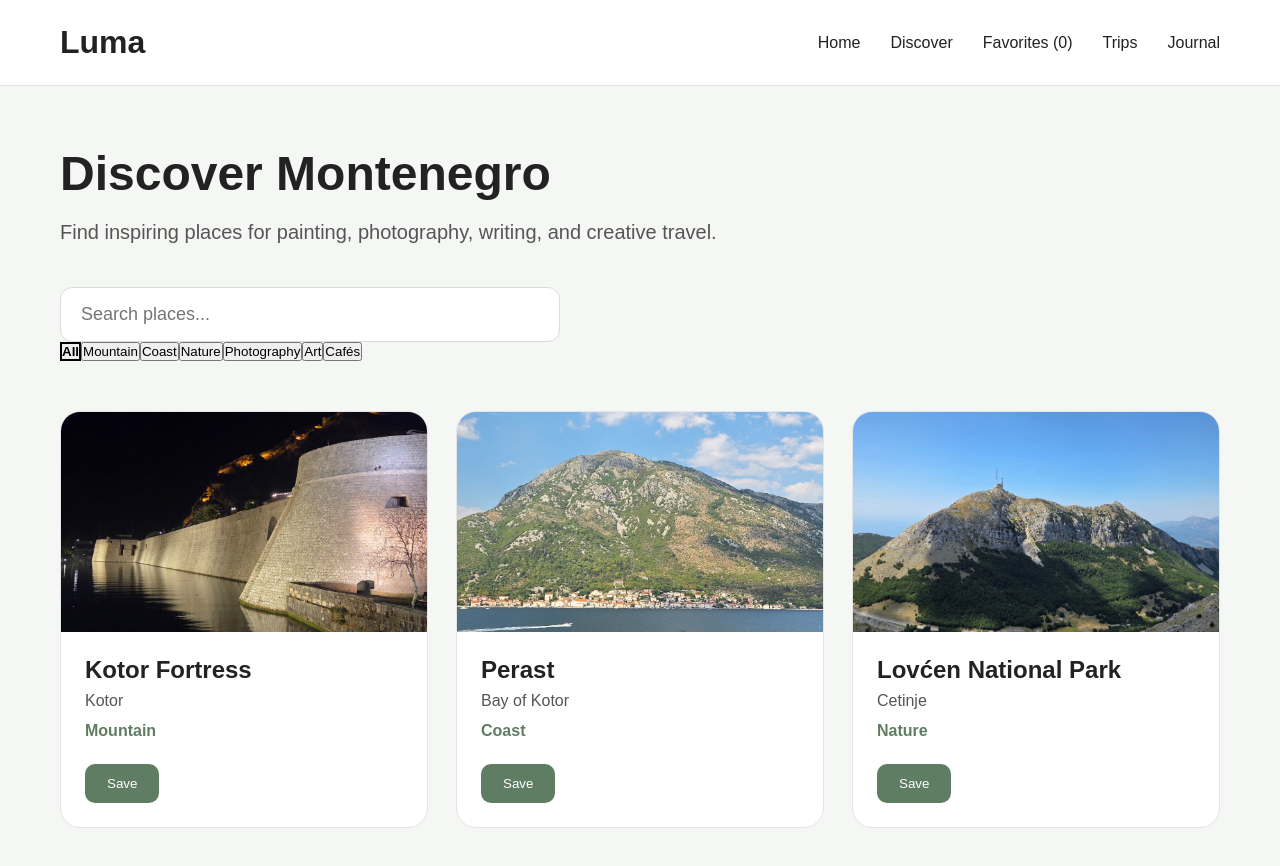
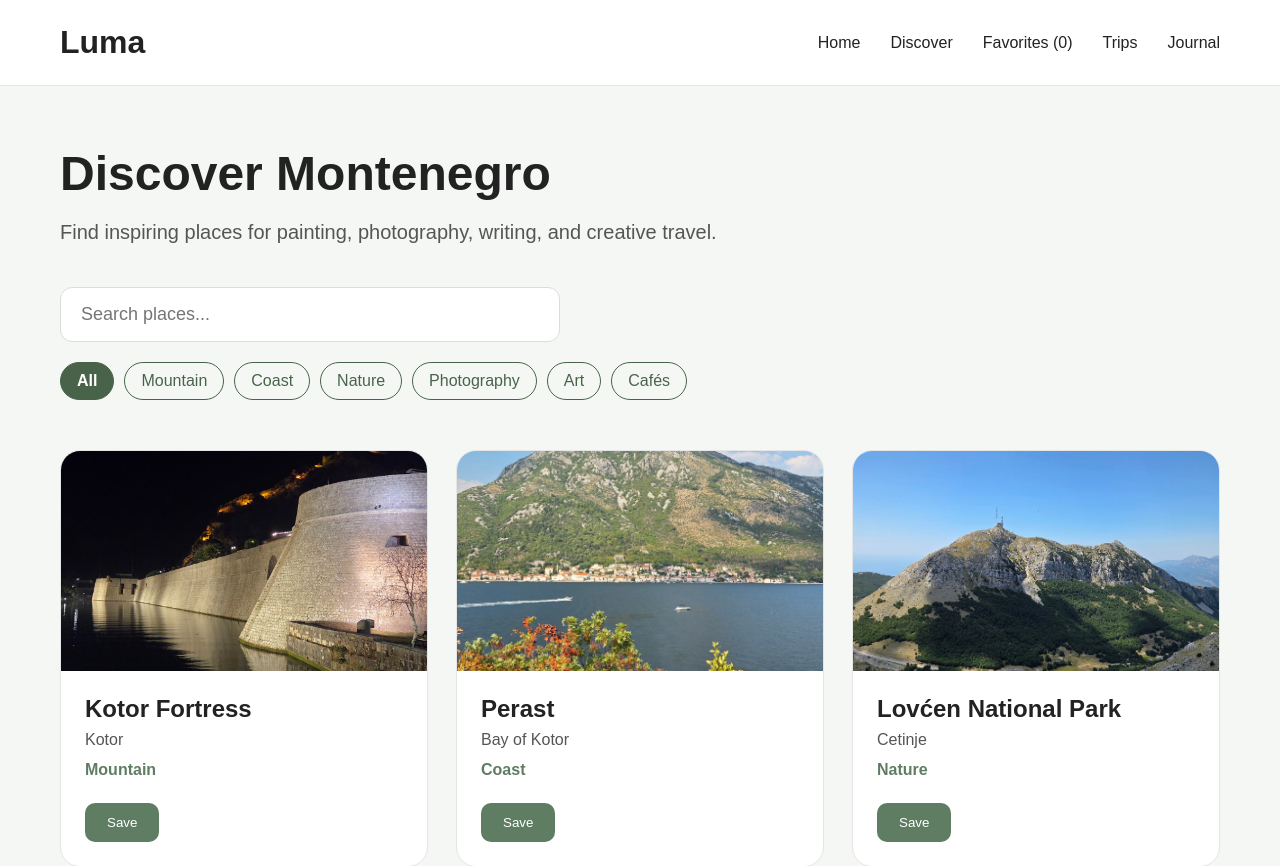
Before and after one commit to Filipmcetinje/luma, a React app in the folder frontend/: page /discover in a window 1280 px wide. Shown: the top 866 px of the page. Built offline with nearby package versions, Linux system fonts and the light colour scheme; the HTML template or start-up script is replaced by a standard one.

Commit message:
Style discover category filters

```diff
--- a/frontend/src/pages/Discover/Discover.css
+++ b/frontend/src/pages/Discover/Discover.css
@@ -7,22 +7,57 @@
 }
 
 .discover__title {
+  margin-bottom: 16px;
   font-size: 48px;
-  margin-bottom: 16px;
 }
 
 .discover__text {
+  color: #555;
   font-size: 20px;
-  color: #555;
   line-height: 1.5;
 }
+
+.discover__filters {
+  display: flex;
+  flex-wrap: wrap;
+  gap: 10px;
+  margin-top: 20px;
+}
+
+.discover__filter-button {
+  padding: 9px 16px;
+  border: 1px solid #49634a;
+  border-radius: 999px;
+  color: #49634a;
+  background-color: transparent;
+  font: inherit;
+  cursor: pointer;
+  transition:
+    color 0.2s ease,
+    background-color 0.2s ease,
+    transform 0.2s ease;
+}
+
+.discover__filter-button:hover {
+  color: #fff;
+  background-color: #5e795f;
+  transform: translateY(-1px);
+}
+
+.discover__filter-button:focus-visible {
+  outline: 3px solid rgba(73, 99, 74, 0.3);
+  outline-offset: 2px;
+}
+
+.discover__filter-button_active {
+  color: #fff;
+  background-color: #49634a;
+  font-weight: 700;
+}
+
 .discover__places {
   display: grid;
   grid-template-columns: repeat(3, 1fr);
   gap: 28px;
   margin-top: 50px;
 }
-.discover__filter-button_active {
-  font-weight: 700;
-  border: 2px solid currentColor;
-}
```
Also changed, not shown: frontend/src/assets/places/perast.jpg.
